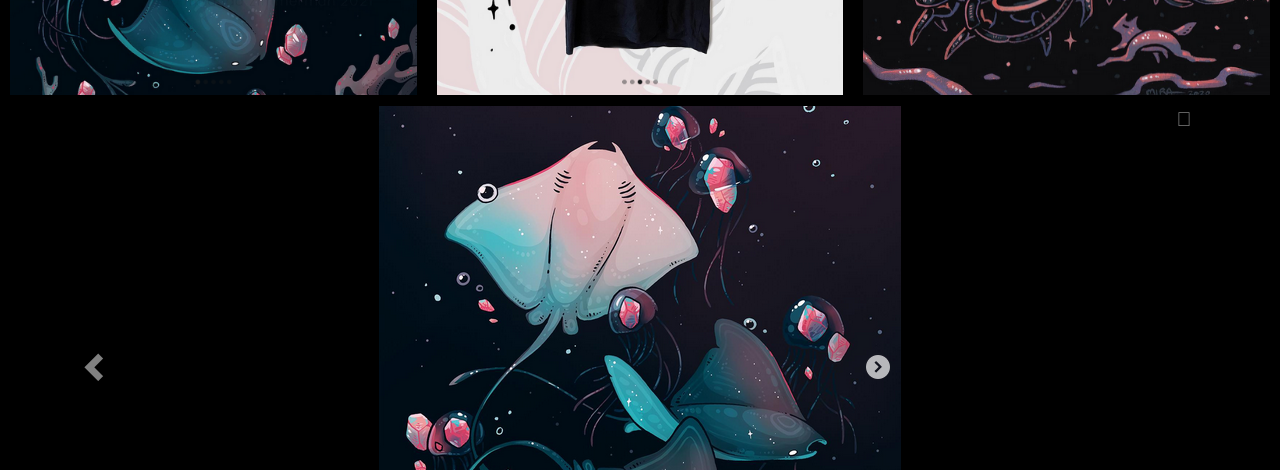
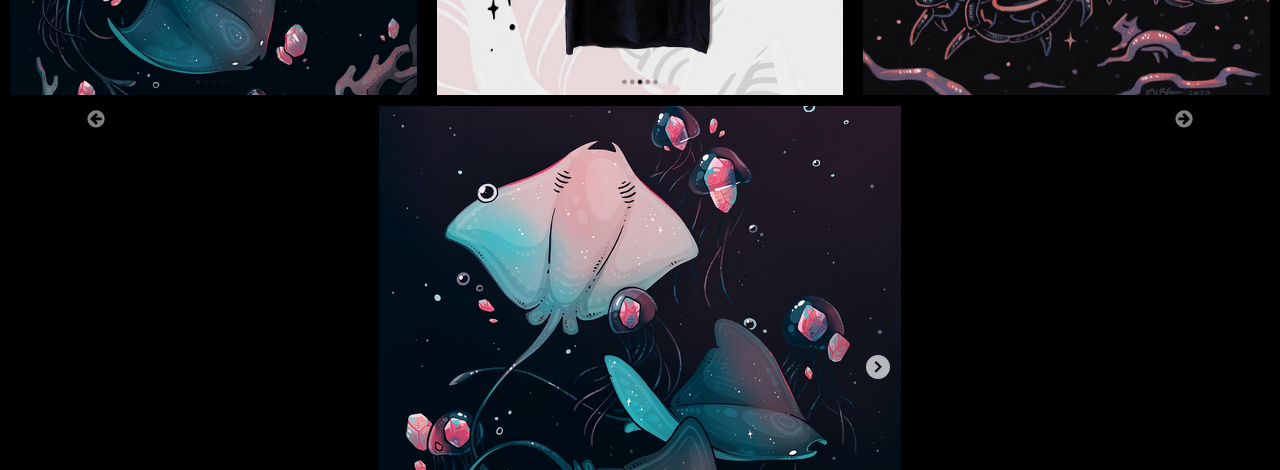
Before and after one commit to mekashinev/mekashinev.github.io, a Jekyll site: the page built from index.html, in a window 1280 px wide and 900 px high, scrolled down 1925 px. Shown: the part 150-620 px from the top of the window. Built offline with Jekyll 4.4.1, drawn with Linux system fonts in a browser that asks for light colours; nearby versions of some CDN libraries; library files that are not in the unit come from our copies.

Commit message:
Update about.html

```diff
--- a/_includes/about.html
+++ b/_includes/about.html
@@ -130,11 +130,11 @@
 
   <!-- Left and right controls -->
   <a class="left carousel-control" href="#myCarousel" data-slide="prev">
-    <span class="glyphicon glyphicon-chevron-left"></span>
+    <span class="fa fa-arrow-circle-left"></span>
     <span class="sr-only">Previous</span>
   </a>
   <a class="right carousel-control" href="#myCarousel" data-slide="next">
-    <span class="fas fa-arrow-circle-right"></span>
+    <span class="fa fa-arrow-circle-right"></span>
     <span class="sr-only">Next</span>
   </a>
 </div>
```
